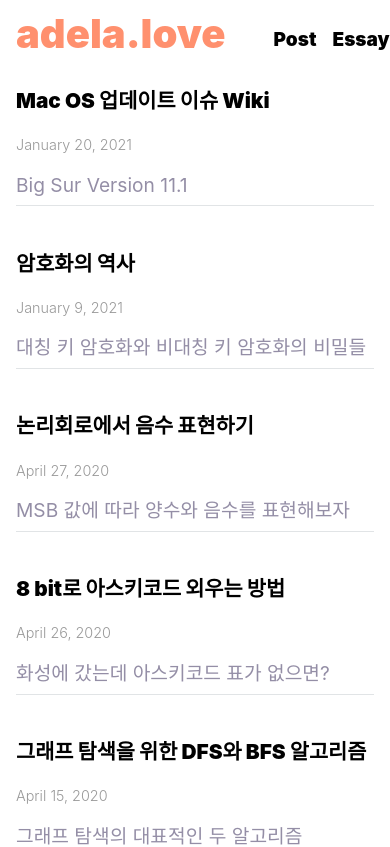
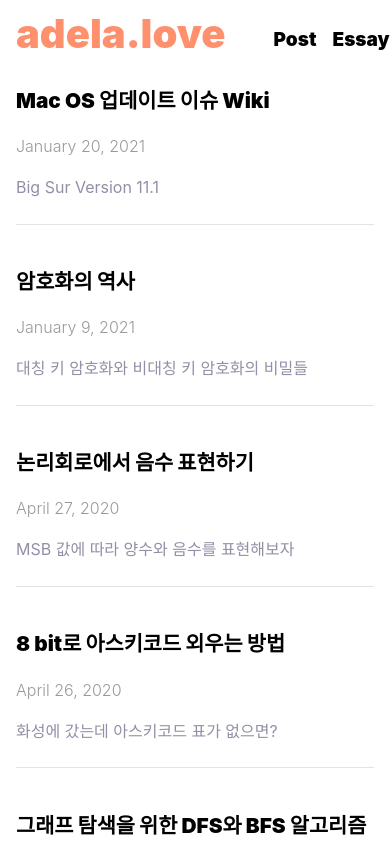
Before and after one commit to love-adela/adela.love, a Next.js app: page /posts in a window 390 px wide. Shown: the top 847 px of the page. Built offline with nearby package versions, Linux system fonts and the light colour scheme; a web font is replaced by a local one.

Commit message:
Adjust font size

```diff
--- a/styles/utils.module.css
+++ b/styles/utils.module.css
@@ -27,6 +27,7 @@
 
   .lightText time {
     margin-top: 1.1rem;
+    font-size: 1rem;
     font-weight: 300;
   }
 
@@ -187,6 +188,7 @@
 .listItem {
   border-bottom: 1px solid #e1e4e6;
   margin-bottom: 1rem;
+  padding-bottom: 1rem;
   font-weight: 900;
 }
 
@@ -198,7 +200,7 @@
   word-break: keep-all;
   overflow-wrap: break-word;
 
-  font-size: 1.3rem;
+  font-size: 1.1rem;
   line-height: 1rem;
   padding-top: 1.5rem;
   margin-bottom: 1rem;
@@ -225,7 +227,7 @@
 .listItem h3 {
   margin-bottom: 0.4rem;
   color: #616161;
-  font-size: 1.2rem;
+  font-size: 1rem;
   font-weight: 400;
   word-break: keep-all;
   overflow-wrap: break-word;
@@ -239,6 +241,7 @@
 
 .listItemSubtitle {
   font-weight: 500;
+  font-size: 1rem;
   padding-top: 1rem;
   color: #948ea6 !important;
 }
@@ -394,7 +397,7 @@
   display: flex;
   align-items: center;
   max-width: 100%;
-  padding-top: 5%;
+  padding-top: 3%;
 }
 
 .homeResume {
@@ -417,7 +420,7 @@
 }
 
 .resumeItem {
-  font-size: 1.3rem !important;
+  font-size: 1.2rem !important;
   line-height: 1rem !important;
   padding-top: 1.5rem;
   margin-bottom: 1rem;
```
